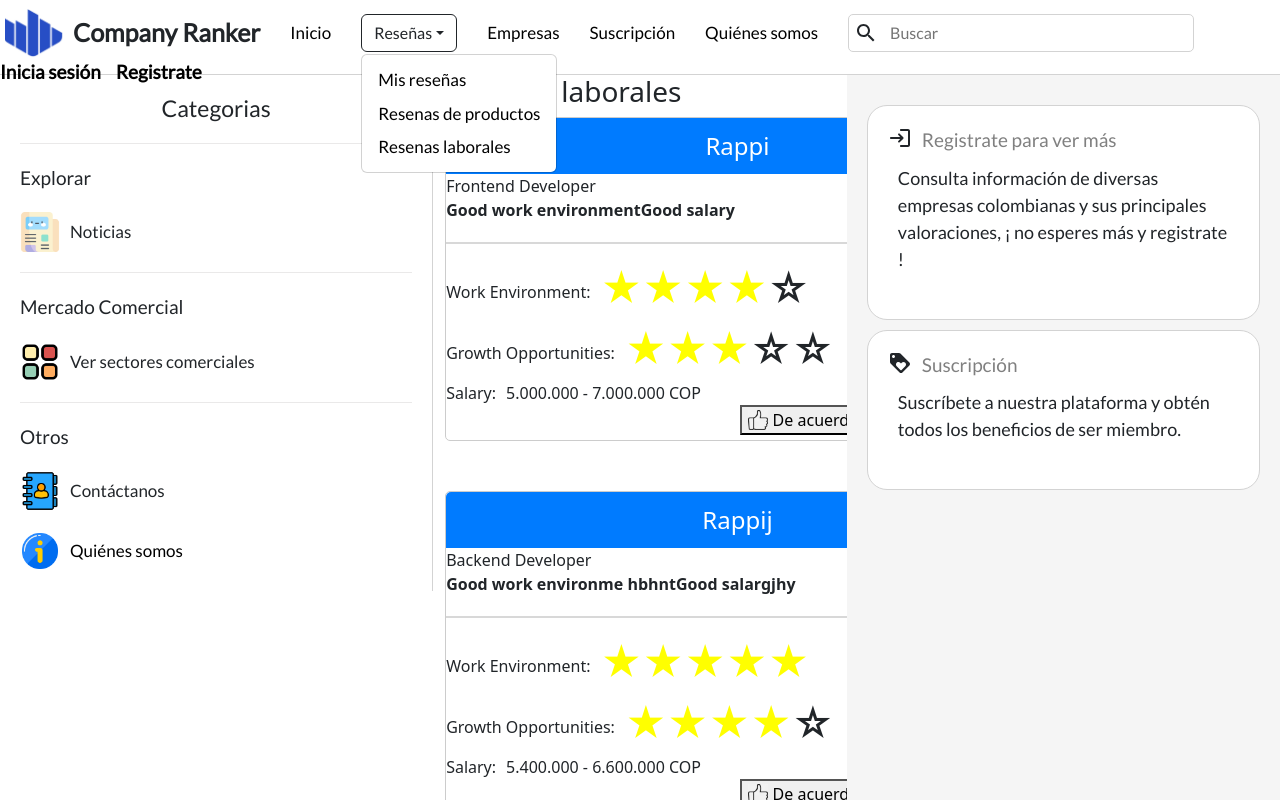
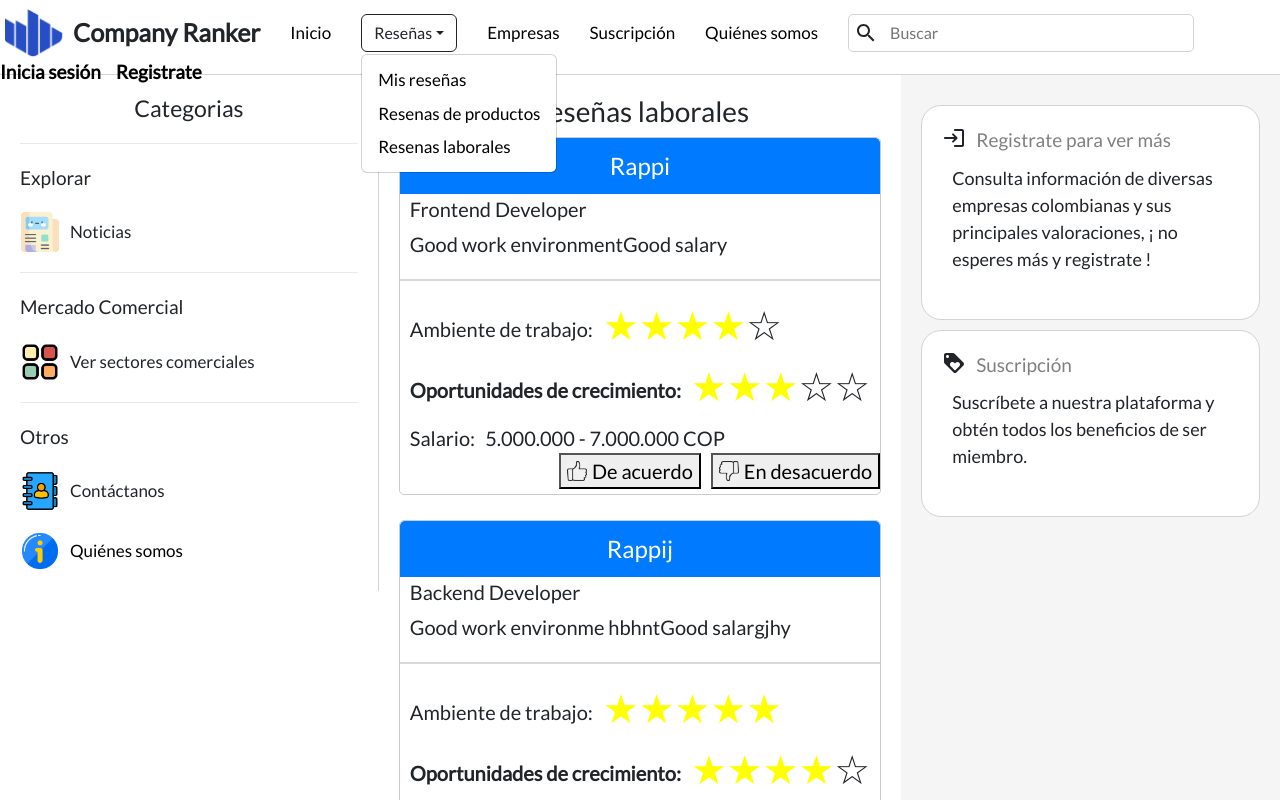
Before and after one commit to GustavoR-ivera/Company-Ranker, a React (Create React App) app in the folder frontend/: page /jobsReviews in a window 1280 px wide. Shown: the top 800 px of the page. Built offline with nearby package versions, Linux system fonts and the light colour scheme.

Commit message:
update margin-cards

```diff
--- a/frontend/src/components/jobReview/JobReview.jsx
+++ b/frontend/src/components/jobReview/JobReview.jsx
@@ -33,17 +33,18 @@
             <hr />
             <div className="attributes">
                 <div style={{ display: "flex", alignItems: "center", gap: "10px" }}>
-                    <div className='atribute'>Work Environment:</div>
+                    <div className='atribute'>Ambiente de trabajo:</div>
                     <span>{jobReview.workEnvironment}</span>
                 </div>
                 <div style={{ display: "flex", alignItems: "center", gap: "10px" }}>
-                    <div className="attribute">Growth Opportunities:</div>
+                    <div className="attribute">Oportunidades de crecimiento:</div>
                     <span>{jobReview.growthOpportunities}</span>
                 </div>
-            </div>
-            <div style={{ display: "flex", alignItems: "center", gap: "10px" }}>
-                <div className="attribute1">Salary:</div>
-                <span>{jobReview.salary}</span>
+
+                <div style={{ display: "flex", alignItems: "center", gap: "10px" }}>
+                    <div className="attribute1">Salario:</div>
+                    <span>{jobReview.salary}</span>
+                </div>
             </div>
             <div className="buttons" style={{ display: "flex", justifyContent: "flex-end" }}>
                 <button className="agree-button" style={{ display: "flex", alignItems: "center" }}>
--- a/frontend/src/components/jobReview/jobReview.scss
+++ b/frontend/src/components/jobReview/jobReview.scss
@@ -1,9 +1,10 @@
 .job-review-card {
+  flex: 8;
   border: 1px solid #ccc;
   border-radius: 5px;
   margin-bottom: 20px;
   padding: 0px;
-    width: 150%;
+  width: 100%;
   margin: 0 auto;
 
   .header {
@@ -23,36 +24,54 @@
   }
 
   .content {
-      margin-bottom: 10px;
+    margin-bottom: 15px;
+    margin-left: 10px;
+    margin-right: 10px;
 
     .jobtitle {
-        font-weight: bold;
+      font-weight: normal;
+      margin-top: 10px;
+      margin-bottom: 10px;
     }
 
     .description {
-        font-weight: bold;
+      font-weight: normal;
+      margin-top: 5px;
+      margin-bottom: 10px;
     }
   }
 
   .attributes {
     display: flex;
-      flex-direction: column; /* Mostrar en columna */
-      gap: 5px; /* Espacio entre elementos */
+    flex-direction: column;
+    /* Mostrar en columna */
+    gap: 5px;
+    margin-left: 10px;
+    margin-right: 10px;
+    /* Espacio entre elementos */
 
     .attribute {
-        text-align: left;
+      font-weight: bold;
+      margin-top: 1px;
+      margin-bottom: 1px;
 
       span:first-child {
         font-weight: bold;
+        margin-top: 1px;
+        margin-bottom: 1px;
       }
     }
   }
+
   .buttons {
-        bottom: 10px; /* Espacio desde el fondo */
-        right: 10px; /* Espacio desde el lado derecho */
+    bottom: 10px;
+    /* Espacio desde el fondo */
+    right: 10px;
+    /* Espacio desde el lado derecho */
 
     button {
-          margin-left: 10px; /* Espacio entre botones */
+      margin-left: 10px;
+      /* Espacio entre botones */
       margin-bottom: 5px;
     }
   }
--- a/frontend/src/components/jobReviews/jobReviews.scss
+++ b/frontend/src/components/jobReviews/jobReviews.scss
@@ -1,5 +1,14 @@
-.jobReviews{
+.left-bar {
+    width: 15%; // Ajusta este valor según tus necesidades
+}
+
+.right-bar {
+    width: 15%; // Ajusta este valor según tus necesidades
+}
+
+.jobReviews {
     display: flex;
     flex-direction: column;
-    gap: 50px;
+    gap: 25px;
+    width: 100%; // Ajustado para que el contenedor de las reseñas ocupe más ancho
 }
--- a/frontend/src/components/productReview/productReview.scss
+++ b/frontend/src/components/productReview/productReview.scss
@@ -6,6 +6,7 @@
   padding: 0px;
   width: 100%;
   margin: 0 auto;
+
 
   .header {
     border-top-left-radius: 5px;
@@ -25,14 +26,16 @@
 
   .content {
     margin-bottom: 15px;
+    margin-left: 10px;
+    margin-right: 10px;
 
     .product_name {
-        font-weight:normal;
+      font-weight: normal;
       margin-top: 10px;
       margin-bottom: 10px;
     }
 
-      .comments{
+    .comments {
       font-weight: normal;
       margin-top: 5px;
       margin-bottom: 10px;
@@ -41,31 +44,41 @@
 
   .attributes {
     display: flex;
-      flex-direction: column; /* Mostrar en columna */
-      gap: 0px; /* Espacio entre elementos */
+    flex-direction: column;
+    margin-left: 10px;
+    margin-right: 10px;
+    /* Mostrar en columna */
+    gap: 0px;
+    /* Espacio entre elementos */
 
-      .quality_score{
+    .quality_score {
       font-weight: bold;
       margin-top: 1px;
       margin-bottom: 1px;
     }
-      .price_score{
+
+    .price_score {
       font-weight: bold;
       margin-top: 1px;
       margin-bottom: 1px;
     }
-      .atention_score{
+
+    .atention_score {
       font-weight: bold;
       margin-top: 2px;
       margin-bottom: 2px;
     }
   }
+
   .buttons {
-        bottom: 10px; /* Espacio desde el fondo */
-        right: 10px; /* Espacio desde el lado derecho */
+    bottom: 10px;
+    /* Espacio desde el fondo */
+    right: 10px;
+    /* Espacio desde el lado derecho */
 
     button {
-          margin-left: 10px; /* Espacio entre botones */
+      margin-left: 10px;
+      /* Espacio entre botones */
       margin-bottom: 5px;
     }
   }
--- a/frontend/src/components/productReviews/productReviews.scss
+++ b/frontend/src/components/productReviews/productReviews.scss
@@ -9,6 +9,6 @@
 .productReviews {
     display: flex;
     flex-direction: column;
-    gap: 50px;
+    gap: 25px;
     width: 100%; // Ajustado para que el contenedor de las reseñas ocupe más ancho
 }
--- a/frontend/src/pages/jobsReviews/jobsReviews.scss
+++ b/frontend/src/pages/jobsReviews/jobsReviews.scss
@@ -1,4 +1,4 @@
-.misResenas {
+.jobsReviews {
     font-family: "Lato", sans-serif;
 
     .banner1 {
```
Lines whose indentation alone changed are shown as unchanged.
